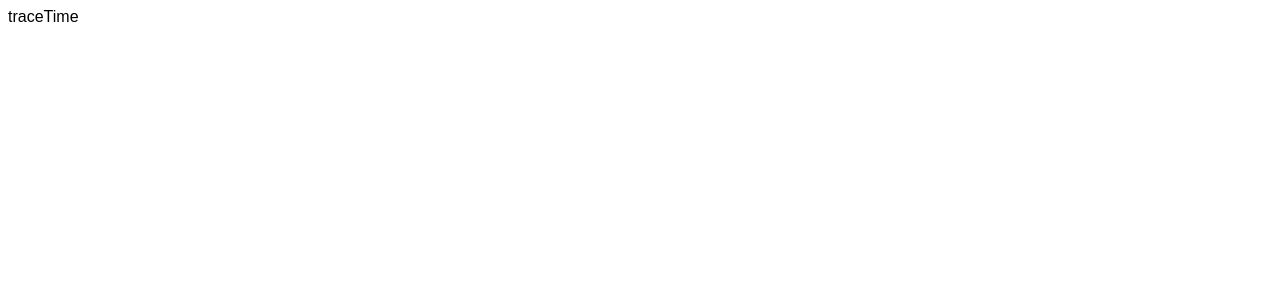
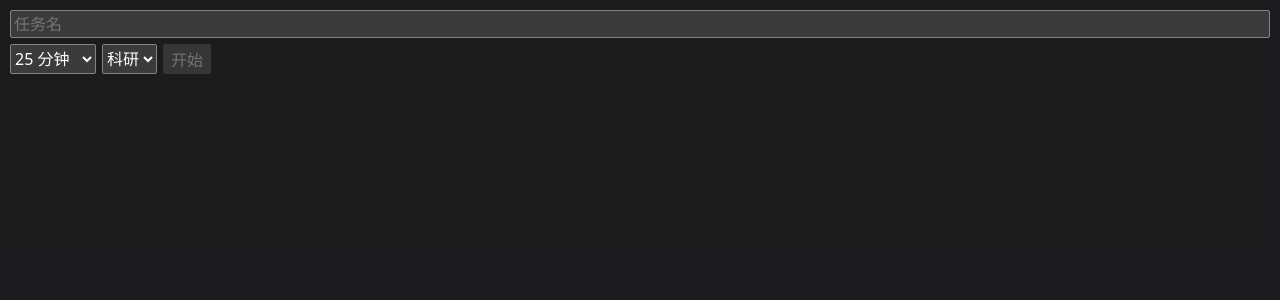
Before and after one commit to zhouyulong/tools, a Svelte app in the folder traceTime/: page / in a window 1280 px wide. Shown: the top 300 px of the page. Built offline with nearby package versions, Linux system fonts and the light colour scheme.

Commit message:
feat(ui): widget three-state UI with pause reasons and tags

```diff
--- a/traceTime/package.json
+++ b/traceTime/package.json
@@ -19,5 +19,8 @@
     "svelte-check": "^4.7.7",
     "typescript": "~6.0.3",
     "vite": "^8.3.6"
+  },
+  "dependencies": {
+    "@tauri-apps/api": "^2.12.5"
   }
 }
--- a/traceTime/src/App.svelte
+++ b/traceTime/src/App.svelte
@@ -1,9 +1,35 @@
 <script lang="ts">
-  // Task 5 起实现小组件 UI
+  import { onMount, onDestroy } from 'svelte'
+  import { currentTask, type Task } from './lib/api'
+  import TaskForm from './components/TaskForm.svelte'
+  import WidgetRunning from './components/WidgetRunning.svelte'
+
+  let task: Task | null = null
+  let interval: ReturnType<typeof setInterval>
+
+  async function refresh() {
+    try { task = await currentTask() } catch { /* 保持上次状态 */ }
+  }
+
+  onMount(() => {
+    refresh()
+    interval = setInterval(refresh, 1000)
+  })
+  onDestroy(() => clearInterval(interval))
 </script>
 
-<main>traceTime</main>
+<main>
+  {#if task && task.status !== 'done' && task.status !== 'abandoned'}
+    <WidgetRunning {task} />
+  {:else if task}
+    <p class="done-hint">上一个任务已结束</p>
+    <TaskForm />
+  {:else}
+    <TaskForm />
+  {/if}
+</main>
 
 <style>
-  main { font-family: sans-serif; }
+  main { background: rgba(30, 30, 34, 0.85); color: #f0f0f0; min-height: 100vh; }
+  .done-hint { font-size: 11px; opacity: 0.5; text-align: center; margin: 4px 0 0; }
 </style>
--- /dev/null
+++ b/traceTime/src/app.css
@@ -0,0 +1,22 @@
+:root {
+  font-family: system-ui, -apple-system, BlinkMacSystemFont, "Segoe UI", sans-serif;
+  color-scheme: dark;
+  background: transparent;
+}
+
+* {
+  box-sizing: border-box;
+}
+
+html,
+body,
+#app {
+  min-height: 100%;
+  margin: 0;
+}
+
+button,
+input,
+select {
+  font: inherit;
+}
--- /dev/null
+++ b/traceTime/src/components/TaskForm.svelte
@@ -0,0 +1,44 @@
+<script lang="ts">
+  import { createTask, EST_PRESETS, TAG_PRESETS } from '../lib/api'
+
+  let name = ''
+  let estMin = 25
+  let tag = localStorage.getItem('traceTime:lastTag') ?? '科研'
+  let error = ''
+  let busy = false
+
+  async function submit() {
+    if (busy) return
+    busy = true; error = ''
+    try {
+      await createTask(name, estMin * 60, tag)
+      localStorage.setItem('traceTime:lastTag', tag)
+    } catch (e) { error = String(e) }
+    busy = false
+  }
+</script>
+
+<form class="form" on:submit|preventDefault={submit}>
+  <input class="name" placeholder="任务名" bind:value={name} required />
+  <div class="row">
+    <select bind:value={estMin}>
+      {#each EST_PRESETS as m}
+        <option value={m}>{m} 分钟</option>
+      {/each}
+    </select>
+    <select bind:value={tag}>
+      {#each TAG_PRESETS as t}
+        <option value={t}>{t}</option>
+      {/each}
+    </select>
+    <button type="submit" disabled={busy || !name.trim()}>开始</button>
+  </div>
+  {#if error}<p class="error">{error}</p>{/if}
+</form>
+
+<style>
+  .form { display: flex; flex-direction: column; gap: 6px; padding: 10px; }
+  .row { display: flex; gap: 6px; }
+  .name { width: 100%; }
+  .error { color: #c0392b; font-size: 11px; margin: 0; }
+</style>
--- /dev/null
+++ b/traceTime/src/components/WidgetRunning.svelte
@@ -0,0 +1,78 @@
+<script lang="ts">
+  import type { Task } from '../lib/api'
+  import { pause, resume, finishTask, abandonTask, PAUSE_REASONS } from '../lib/api'
+  import { fmtHMS } from '../lib/format'
+
+  export let task: Task
+  let showPauseMenu = false
+  let confirmAbandon = false
+  let error = ''
+
+  $: remaining = task.est_seconds - task.net_seconds
+  $: pct = Math.min(100, Math.round((task.net_seconds / task.est_seconds) * 100))
+  $: overdue = remaining < 0
+
+  async function doPause(reason: string) {
+    showPauseMenu = false
+    try { await pause(reason) } catch (e) { error = String(e) }
+  }
+  async function doAbandon() {
+    if (!confirmAbandon) { confirmAbandon = true; return }
+    try { await abandonTask() } catch (e) { error = String(e) }
+  }
+</script>
+
+<div class="widget" class:overdue>
+  <div class="head">
+    <span class="name">{task.name}</span>
+    <span class="tag">{task.tag ?? ''}</span>
+  </div>
+  <div class="time" class:overdue>{fmtHMS(task.net_seconds)}</div>
+  {#if task.status === 'running'}
+    <div class="foot">
+      {#if overdue}
+        <span class="rem">超时 +{fmtHMS(-remaining)} · {pct}%</span>
+      {:else}
+        <span class="rem">剩余 {fmtHMS(remaining)} · {pct}%</span>
+      {/if}
+      <span class="actions">
+        <button title="暂停" on:click={() => (showPauseMenu = true)}>⏸</button>
+        <button title="完成" on:click={() => finishTask().catch(e => error = String(e))}>✔</button>
+        <button title="放弃" on:click={doAbandon}>{confirmAbandon ? '确认放弃?' : '✕'}</button>
+      </span>
+    </div>
+  {:else}
+    <div class="foot">
+      <span class="rem paused">已暂停</span>
+      <span class="actions">
+        <button title="继续" on:click={() => resume().catch(e => error = String(e))}>▶</button>
+        <button title="完成" on:click={() => finishTask().catch(e => error = String(e))}>✔</button>
+        <button title="放弃" on:click={doAbandon}>{confirmAbandon ? '确认放弃?' : '✕'}</button>
+      </span>
+    </div>
+  {/if}
+  {#if showPauseMenu}
+    <div class="pause-menu">
+      {#each PAUSE_REASONS as r}
+        <button on:click={() => doPause(r.value)}>{r.label}</button>
+      {/each}
+    </div>
+  {/if}
+  {#if error}<p class="error">{error}</p>{/if}
+</div>
+
+<style>
+  .widget { padding: 10px; position: relative; }
+  .head { display: flex; justify-content: space-between; align-items: baseline; }
+  .name { font-size: 13px; white-space: nowrap; overflow: hidden; text-overflow: ellipsis; max-width: 150px; }
+  .tag { font-size: 10px; opacity: 0.6; }
+  .time { font-size: 34px; font-variant-numeric: tabular-nums; text-align: center; }
+  .time.overdue, .widget.overdue .rem { color: #c0392b; }
+  .widget.overdue { outline: 2px solid #c0392b; }
+  .foot { display: flex; justify-content: space-between; align-items: center; font-size: 12px; }
+  .paused { opacity: 0.6; }
+  .actions button { border: none; background: none; cursor: pointer; font-size: 13px; padding: 2px 4px; }
+  .pause-menu { position: absolute; inset: auto 8px 8px 8px; display: flex; gap: 4px; }
+  .pause-menu button { flex: 1; font-size: 10px; padding: 4px 2px; cursor: pointer; }
+  .error { color: #c0392b; font-size: 10px; }
+</style>
--- /dev/null
+++ b/traceTime/src/lib/api.ts
@@ -0,0 +1,31 @@
+import { invoke } from '@tauri-apps/api/core'
+
+export interface Task {
+  id: string
+  name: string
+  est_seconds: number
+  status: string
+  tag: string | null
+  net_seconds: number
+  created_at: string
+  finished_at: string | null
+}
+
+export const PAUSE_REASONS = [
+  { value: 'rest', label: '临时离开' },
+  { value: 'disturbance', label: '被干扰' },
+  { value: 'switch', label: '切换任务' },
+  { value: 'other', label: '其他' },
+] as const
+
+export const EST_PRESETS = [15, 25, 45, 60, 120] // 分钟
+export const TAG_PRESETS = ['科研', '行政', '杂务']
+
+export const createTask = (name: string, estSeconds: number, tag?: string) =>
+  invoke<Task>('create_task', { name, estSeconds: Math.round(estSeconds), tag: tag ?? null })
+export const pause = (reason: string) => invoke<Task>('pause', { reason })
+export const resume = () => invoke<Task>('resume')
+export const finishTask = () => invoke<Task>('finish_task')
+export const abandonTask = () => invoke<Task>('abandon_task')
+export const currentTask = () => invoke<Task | null>('current_task')
+export const listFinished = () => invoke<Task[]>('list_finished')
--- /dev/null
+++ b/traceTime/src/lib/format.ts
@@ -0,0 +1,8 @@
+export function fmtHMS(totalSeconds: number): string {
+  const s = Math.max(0, Math.floor(totalSeconds))
+  const h = Math.floor(s / 3600)
+  const m = Math.floor((s % 3600) / 60)
+  const sec = s % 60
+  const pad = (n: number) => String(n).padStart(2, '0')
+  return `${pad(h)}:${pad(m)}:${pad(sec)}`
+}
--- a/traceTime/src/main.js
+++ b/traceTime/src/main.js
@@ -1,5 +1,6 @@
 import { mount } from 'svelte'
 import App from './App.svelte'
+import './app.css'
 
 const target = document.getElementById('app')
 
```
Also changed, not shown: 2 other files (tests, documents, lock files or other folders).
